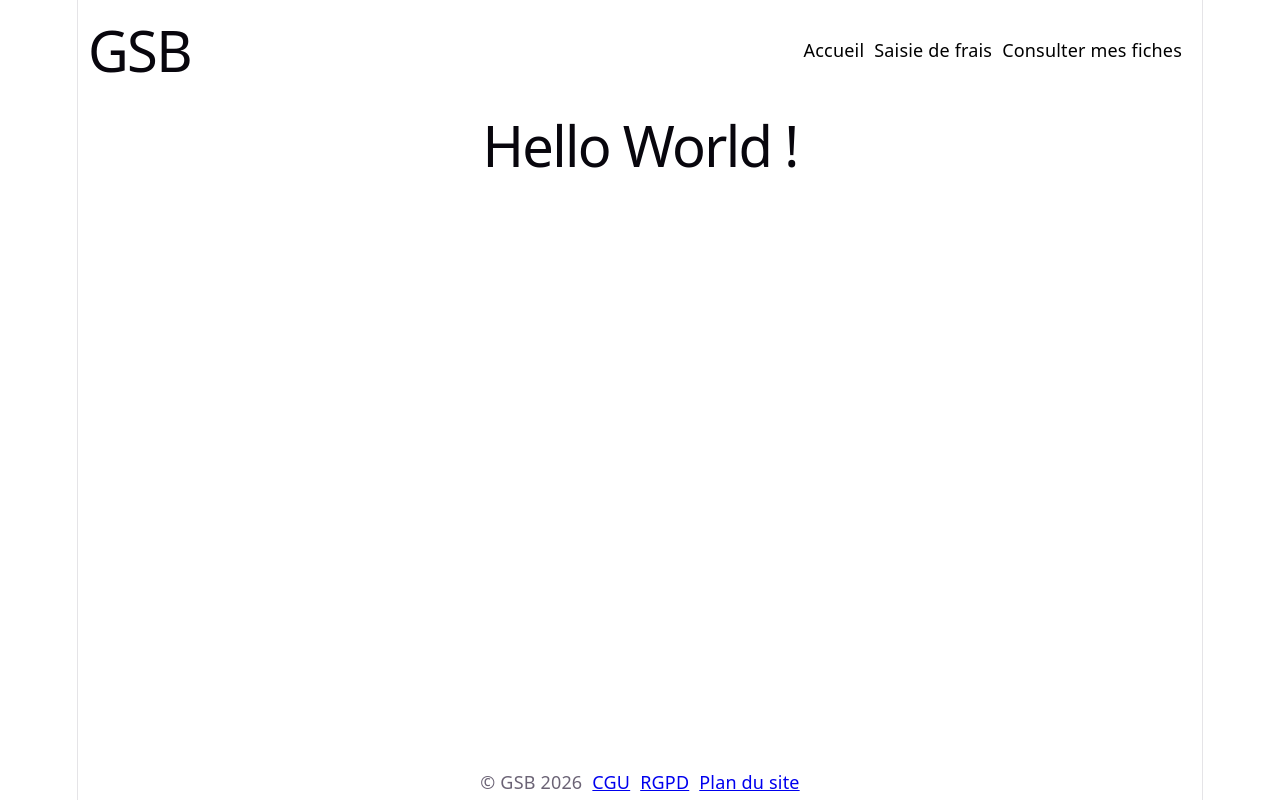
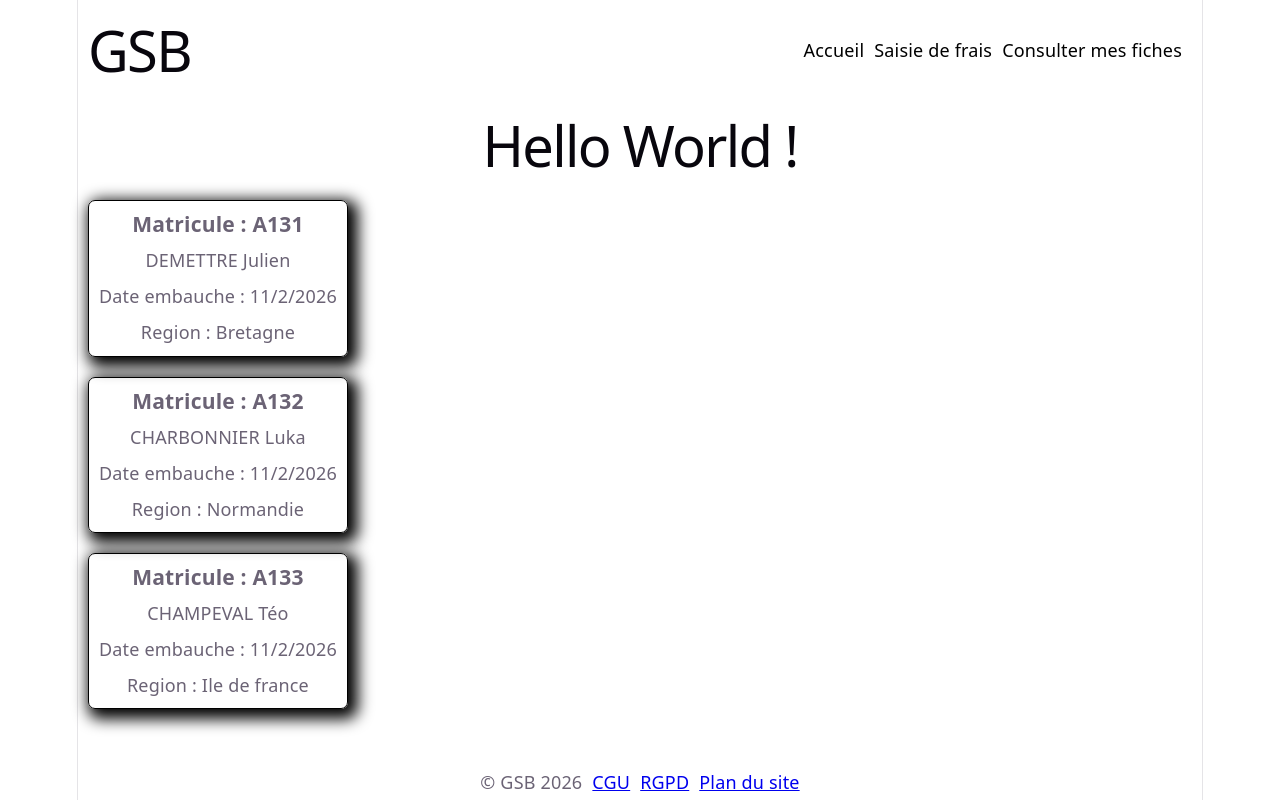
Before and after one commit to jdedev-fr/gsb-front-react, a React (Vite) app: page / in a window 1280 px wide. Built offline with nearby package versions, Linux system fonts and the light colour scheme.

Commit message:
ajout card Visiteur

```diff
--- a/src/App.jsx
+++ b/src/App.jsx
@@ -1,6 +1,7 @@
 import './App.css'
 import Footer from './components/footer/footer'
 import Header from './components/header/header'
+import VisitorCard from './components/visitorCard/visitorCard'
 
 function App() {
 
@@ -9,6 +10,27 @@ function App() {
       <Header />
       <main>
         <h1>Hello World !</h1>
+        <VisitorCard visiteur={{
+          matricule: "A131",
+          nom: "demettre",
+          prenom: "julien",
+          dateEmbauche: new Date(),
+          region: "bretagne"
+        }} />
+        <VisitorCard visiteur={{
+          matricule: "A132",
+          nom: "charbonnier",
+          prenom: "luka",
+          dateEmbauche: new Date(),
+          region: "normandie"
+        }} />
+        <VisitorCard visiteur={{
+          matricule: "A133",
+          nom: "champeval",
+          prenom: "téo",
+          dateEmbauche: new Date(),
+          region: "ile de france"
+        }} />
       </main>
       <Footer />
     </>
--- /dev/null
+++ b/src/components/visitorCard/visitorCard.css
@@ -0,0 +1,12 @@
+.card {
+    display: flex;
+    flex-direction: column;
+    width: fit-content;
+    gap: 10px;
+    padding: 10px 10px;
+    border-radius: 7px;
+    border: solid black 1px;
+    -webkit-box-shadow: 5px 5px 15px 5px #000000;
+    box-shadow: 5px 5px 15px 5px #000000;
+    margin: 10px;
+}
--- /dev/null
+++ b/src/components/visitorCard/visitorCard.jsx
@@ -0,0 +1,12 @@
+import "./visitorCard.css"
+
+export default function VisitorCard({ visiteur }) {
+    return (
+        <article className="card">
+            <h3>Matricule : {visiteur.matricule}</h3>
+            <p>{visiteur.nom.toUpperCase()} {visiteur.prenom[0].toUpperCase() + visiteur.prenom.substring(1).toLowerCase()}</p>
+            <p>Date embauche : {visiteur.dateEmbauche.toLocaleDateString()}</p>
+            <p>Region : {visiteur.region[0].toUpperCase() + visiteur.region.substring(1).toLowerCase()}</p>
+        </article>
+    )
+}
```
